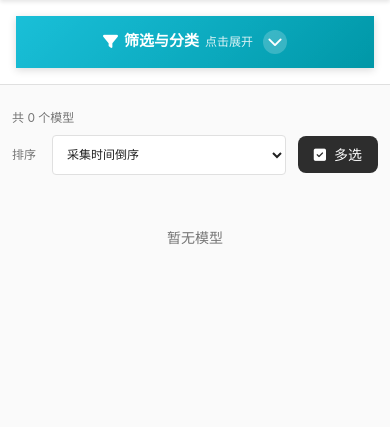
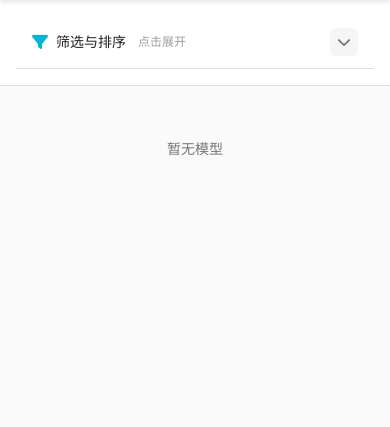
Before and after one commit to step0766/ModHub, a FastAPI app: page / in a window 390 px wide. Shown: the part 53-480 px from the top of the page. Run offline with FastAPI, Linux system fonts and the light colour scheme; data that the repository does not hold is empty; some libraries are stand-ins or nearby versions.

Commit message:
Improve mobile sidebar layout: rename to '筛选与排序', optimize inline layout

```diff
--- a/app/static/css/gallery.css
+++ b/app/static/css/gallery.css
@@ -856,35 +856,6 @@ body.multi-select-mode .card:hover .hover-quick-actions {
     display: none;
   }
 
-  /* Mobile search section in sidebar */
-  .mobile-search-section {
-    display: flex;
-    flex-direction: column;
-    gap: 10px;
-    padding: 12px;
-    background: var(--bg-hover);
-    border-radius: 12px;
-    margin-bottom: 12px;
-  }
-
-  .mobile-search-section .search-box {
-    width: 100%;
-    height: 44px;
-    border-radius: 22px;
-    padding: 0 16px;
-    background: var(--bg-card);
-    border: 1px solid var(--border-color);
-  }
-
-  .mobile-search-section .search-box__input {
-    font-size: 16px;
-  }
-
-  .mobile-search-section .btn {
-    width: 100%;
-    justify-content: center;
-  }
-
   .header-actions {
     min-width: auto;
     gap: 8px;
@@ -915,79 +886,62 @@ body.multi-select-mode .card:hover .hover-quick-actions {
     transition: all 0.3s ease;
   }
 
-  /* Mobile sidebar toggle button */
+  /* Mobile sidebar toggle button - improved design */
   .sidebar-toggle-mobile {
     display: flex;
     align-items: center;
-    justify-content: center;
+    justify-content: space-between;
     width: 100%;
-    padding: 14px 16px;
-    background: linear-gradient(135deg, var(--color-primary) 0%, var(--color-primary-dark) 100%);
+    padding: 12px 16px;
+    background: var(--bg-card);
     border: none;
+    border-bottom: 1px solid var(--border-color);
     cursor: pointer;
-    gap: 10px;
-    font-size: 15px;
-    font-weight: 600;
-    color: #fff;
+    gap: 8px;
+    font-size: 14px;
+    font-weight: 500;
+    color: var(--text-primary);
     -webkit-tap-highlight-color: transparent;
-    box-shadow: 0 2px 8px rgba(0, 0, 0, 0.15);
-    position: relative;
-    overflow: hidden;
-  }
-
-  .sidebar-toggle-mobile::before {
-    content: '';
-    position: absolute;
-    top: 0;
-    left: 0;
-    right: 0;
-    bottom: 0;
-    background: linear-gradient(135deg, rgba(255,255,255,0.1) 0%, transparent 100%);
-    pointer-events: none;
   }
 
   .sidebar-toggle-mobile:active {
-    transform: scale(0.98);
-    box-shadow: 0 1px 4px rgba(0, 0, 0, 0.2);
+    background: var(--bg-hover);
+  }
+
+  .sidebar-toggle-mobile .toggle-text {
+    display: flex;
+    align-items: center;
+    gap: 8px;
+  }
+
+  .sidebar-toggle-mobile .toggle-text i {
+    color: var(--color-primary);
+    font-size: 16px;
+  }
+
+  .sidebar-toggle-mobile .toggle-hint {
+    font-size: 12px;
+    font-weight: 400;
+    color: var(--text-tertiary);
+    margin-left: 4px;
   }
 
   .sidebar-toggle-mobile .toggle-icon {
     display: flex;
     align-items: center;
     justify-content: center;
-    width: 24px;
-    height: 24px;
-    background: rgba(255, 255, 255, 0.2);
-    border-radius: 50%;
+    width: 28px;
+    height: 28px;
+    background: var(--bg-hover);
+    border-radius: 6px;
     transition: transform 0.3s ease, background 0.3s ease;
+    color: var(--text-secondary);
   }
 
   .sidebar.expanded .sidebar-toggle-mobile .toggle-icon {
     transform: rotate(180deg);
-    background: rgba(255, 255, 255, 0.3);
-  }
-
-  .sidebar-toggle-mobile .toggle-text {
-    display: flex;
-    align-items: center;
-    gap: 6px;
-  }
-
-  .sidebar-toggle-mobile .toggle-hint {
-    font-size: 12px;
-    font-weight: 400;
-    opacity: 0.85;
-  }
-
-  .sidebar.expanded .sidebar-toggle-mobile {
-    background: var(--bg-card);
-    color: var(--text-primary);
-    border-bottom: 1px solid var(--border-color);
-    box-shadow: none;
-  }
-
-  .sidebar.expanded .sidebar-toggle-mobile .toggle-icon {
-    background: var(--bg-hover);
+    background: var(--color-primary);
+    color: #fff;
   }
 
   .sidebar.expanded .sidebar-toggle-mobile .toggle-hint {
@@ -998,13 +952,103 @@ body.multi-select-mode .card:hover .hover-quick-actions {
   .sidebar-content {
     display: none;
     padding: 12px;
-    max-height: 60vh;
+    max-height: 70vh;
     overflow-y: auto;
     -webkit-overflow-scrolling: touch;
   }
 
   .sidebar.expanded .sidebar-content {
     display: block;
+  }
+
+  /* Hide desktop toolbar on mobile */
+  .toolbar {
+    display: none;
+  }
+
+  /* Mobile search section */
+  .mobile-search-section {
+    display: flex;
+    flex-direction: row;
+    gap: 8px;
+    margin-bottom: 12px;
+  }
+
+  .mobile-search-section .search-box {
+    flex: 1;
+    height: 40px;
+    border-radius: 20px;
+    padding: 0 14px;
+    background: var(--bg-card);
+    border: 1px solid var(--border-color);
+  }
+
+  .mobile-search-section .search-box__input {
+    font-size: 15px;
+  }
+
+  .mobile-search-section .btn {
+    padding: 8px 12px;
+    font-size: 13px;
+    white-space: nowrap;
+  }
+
+  /* Mobile toolbar section - inline layout */
+  .mobile-toolbar-section {
+    display: flex;
+    flex-direction: row;
+    flex-wrap: wrap;
+    align-items: center;
+    gap: 8px;
+    padding: 10px 12px;
+    background: var(--bg-hover);
+    border-radius: 10px;
+    margin-top: 12px;
+  }
+
+  .mobile-toolbar-row {
+    display: flex;
+    align-items: center;
+    gap: 6px;
+  }
+
+  .mobile-toolbar-row:first-child {
+    width: 100%;
+    justify-content: space-between;
+  }
+
+  .mobile-toolbar-row:not(:first-child) {
+    flex: 1;
+  }
+
+  .mobile-toolbar-row label {
+    font-size: 12px;
+    color: var(--text-secondary);
+    white-space: nowrap;
+  }
+
+  .mobile-toolbar-row select {
+    flex: 1;
+    min-width: 0;
+    padding: 8px 10px;
+    font-size: 13px;
+    border-radius: 6px;
+    border: 1px solid var(--border-color);
+    background: var(--bg-card);
+    color: var(--text-primary);
+  }
+
+  .mobile-toolbar-row .btn {
+    flex: 1;
+    justify-content: center;
+    padding: 8px 12px;
+    font-size: 13px;
+  }
+
+  .mobile-toolbar-row .toolbar-count {
+    font-size: 13px;
+    color: var(--text-primary);
+    font-weight: 500;
   }
 
   /* Show all sidebar sections on mobile */
--- a/app/static/js/gallery.js
+++ b/app/static/js/gallery.js
@@ -137,7 +137,9 @@ const resetSearchBtnMobile = document.getElementById("resetSearchBtnMobile");
 const paginationWrap = document.getElementById("pagination");
 const pageSizeInput = document.getElementById("pageSizeInput");
 const totalCountEl = document.getElementById("totalCount");
+const totalCountElMobile = document.getElementById("totalCountMobile");
 const sortOrderSelect = document.getElementById("sortOrder");
+const sortOrderSelectMobile = document.getElementById("sortOrderMobile");
 const favOnlyBtn = document.getElementById("favOnlyBtn");
 const printedOnlyBtn = document.getElementById("printedOnlyBtn");
 const filterModal = document.getElementById("filterModal");
@@ -864,6 +866,7 @@ function render(append = false) {
   const list = getFilteredList();
   const total = list.length;
   if (totalCountEl) totalCountEl.textContent = String(total);
+  if (totalCountElMobile) totalCountElMobile.textContent = String(total);
 
   // Infinite scroll: slice based on displayedCount
   const displayList = list.slice(0, displayedCount);
@@ -1281,6 +1284,14 @@ if (resetSearchBtnMobile) {
 
 if (sortOrderSelect) {
   sortOrderSelect.addEventListener("change", () => {
+    if (sortOrderSelectMobile) sortOrderSelectMobile.value = sortOrderSelect.value;
+    displayedCount = loadIncrement;
+    render();
+  });
+}
+if (sortOrderSelectMobile) {
+  sortOrderSelectMobile.addEventListener("change", () => {
+    if (sortOrderSelect) sortOrderSelect.value = sortOrderSelectMobile.value;
     displayedCount = loadIncrement;
     render();
   });
--- a/app/templates/gallery.html
+++ b/app/templates/gallery.html
@@ -70,7 +70,7 @@
         <div class="sidebar-toggle-mobile" id="sidebarToggleMobile">
           <span class="toggle-text">
             <i class="fas fa-filter"></i>
-            <span>筛选与分类</span>
+            <span>筛选与排序</span>
             <span class="toggle-hint">点击展开</span>
           </span>
           <span class="toggle-icon">
@@ -127,12 +127,32 @@
           <div id="authorChips" class="side-menu">
             <!-- JS will populate vertical items -->
           </div>
+
+          <!-- Mobile Toolbar Section -->
+          <div class="mobile-toolbar-section">
+            <div class="mobile-toolbar-row">
+              <span class="toolbar-count">共 <span id="totalCountMobile">0</span> 个模型</span>
+            </div>
+            <div class="mobile-toolbar-row">
+              <label>排序</label>
+              <select id="sortOrderMobile">
+                <option value="collected" selected>采集时间倒序</option>
+                <option value="published">发布时间倒序</option>
+                <option value="similarity">模型相似度倒序</option>
+              </select>
+            </div>
+            <div class="mobile-toolbar-row">
+              <button class="btn btn-secondary" id="multiSelectBtnMobile" onclick="toggleMultiSelectMode()">
+                <i class="fas fa-check-square"></i> 多选模式
+              </button>
+            </div>
+          </div>
         </div>
       </aside>
 
       <!-- Main Content -->
       <main class="content">
-        <!-- Toolbar -->
+        <!-- Toolbar (Desktop) -->
         <div class="toolbar">
           <div class="toolbar-count">共 <span id="totalCount">0</span> 个模型</div>
           <div style="display:flex; align-items:center; gap:12px;">
```
